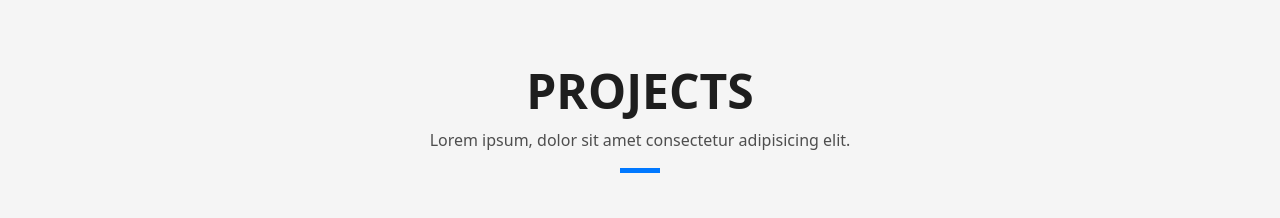
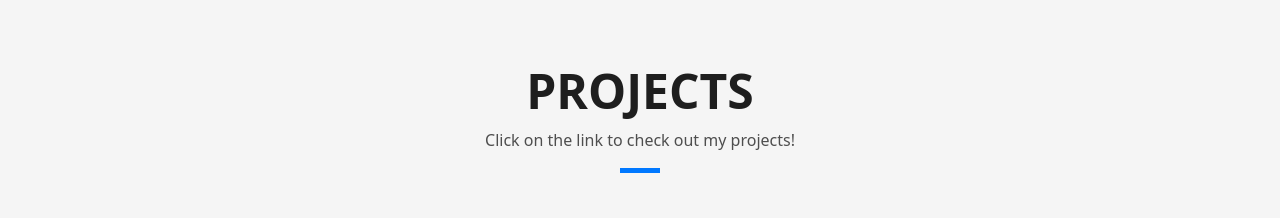
Before and after one commit to KingJustin88/KingJustin88.github.io, a plain HTML site: page index.html in a window 1280 px wide. Shown: the part 1580-1798 px from the top of the page. Drawn offline with Linux system fonts and the light colour scheme.

Commit message:
Update index.html
edit projects

```diff
--- a/index.html
+++ b/index.html
@@ -336,7 +336,7 @@
                 Projects
               </h3>
               <p class="subtitle-a">
-                Lorem ipsum, dolor sit amet consectetur adipisicing elit.
+                Click on the link to check out my projects!
               </p>
               <div class="line-mf"></div>
             </div>
```
